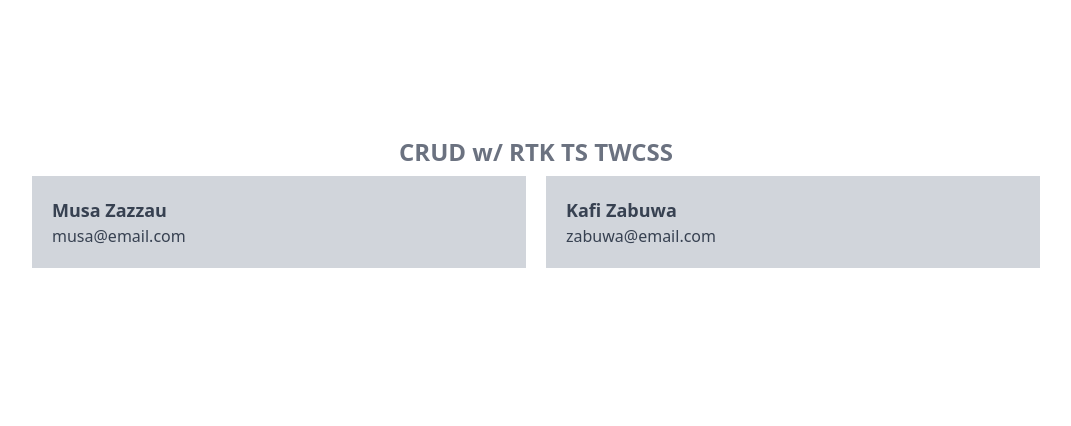
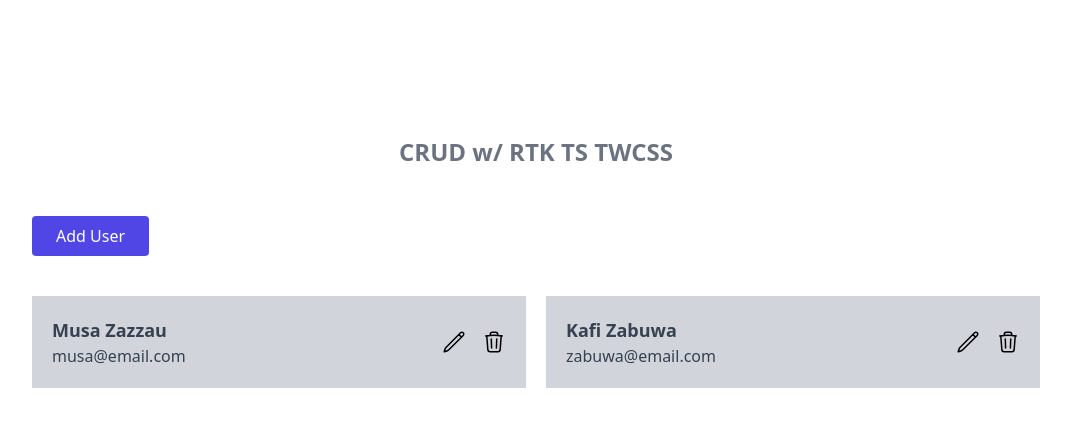
Before and after one commit to kabirbapson/crud-ops, a React (Create React App) app: page / in a window 1280 px wide. Shown: the top 426 px of the page, without its empty margins (104-1175 px from the left). Built offline with nearby package versions, Linux system fonts and the light colour scheme.

Commit message:
first init

```diff
--- /dev/null
+++ b/src/components/Button.tsx
@@ -0,0 +1,18 @@
+import React from "react";
+type butProps = {
+  onClick?: () => void;
+  children: any;
+};
+
+const Button = ({ onClick, children }: butProps) => {
+  return (
+    <button
+      className="bg-indigo-600 text-white py-2 px-6 my-10 rounded hover:bg-indigo-700"
+      onClick={onClick}
+    >
+      {children}
+    </button>
+  );
+};
+
+export default Button;
--- a/src/features/users/UserList.tsx
+++ b/src/features/users/UserList.tsx
@@ -1,4 +1,5 @@
 import React from "react";
+import Button from "../../components/Button";
 
 const UserList = () => {
   const users = [
@@ -11,16 +12,49 @@ const UserList = () => {
         className="bg-gray-300 p-5 flex items-center justify-between"
         key={user.id}
       >
-        <div>
+        <div className="">
           <h3 className="font-bold text-lg text-gray-700 ">{user.name} </h3>
           <span className="font-normal text-gray-700 "> {user.email} </span>
         </div>
-        <div className="" >
-
+        <div className="flex  gap-4 ">
+          <button>
+            <svg
+              xmlns="http://www.w3.org/2000/svg"
+              fill="none"
+              viewBox="0 0 24 24"
+              strokeWidth={1.5}
+              stroke="currentColor"
+              className="w-6 h-6"
+            >
+              <path
+                strokeLinecap="round"
+                strokeLinejoin="round"
+                d="M16.862 4.487l1.687-1.688a1.875 1.875 0 112.652 2.652L6.832 19.82a4.5 4.5 0 01-1.897 1.13l-2.685.8.8-2.685a4.5 4.5 0 011.13-1.897L16.863 4.487zm0 0L19.5 7.125"
+              />
+            </svg>
+          </button>
+          <button>
+            <svg
+              xmlns="http://www.w3.org/2000/svg"
+              fill="none"
+              viewBox="0 0 24 24"
+              strokeWidth={1.5}
+              stroke="currentColor"
+              className="w-6 h-6"
+            >
+              <path
+                strokeLinecap="round"
+                strokeLinejoin="round"
+                d="M14.74 9l-.346 9m-4.788 0L9.26 9m9.968-3.21c.342.052.682.107 1.022.166m-1.022-.165L18.16 19.673a2.25 2.25 0 01-2.244 2.077H8.084a2.25 2.25 0 01-2.244-2.077L4.772 5.79m14.456 0a48.108 48.108 0 00-3.478-.397m-12 .562c.34-.059.68-.114 1.022-.165m0 0a48.11 48.11 0 013.478-.397m7.5 0v-.916c0-1.18-.91-2.164-2.09-2.201a51.964 51.964 0 00-3.32 0c-1.18.037-2.09 1.022-2.09 2.201v.916m7.5 0a48.667 48.667 0 00-7.5 0"
+              />
+            </svg>
+          </button>
         </div>
       </div>
     ));
   return (
+    <div>
+      <Button  onClick={()=> console.log('ddfd')} >Add User</Button>
       <div className="grid gap-5 md:grid-cols-2 ">
         {users.length ? (
           renderUsers()
@@ -30,6 +64,7 @@ const UserList = () => {
           </p>
         )}
       </div>
+    </div>
   );
 };
 
```
Lines whose indentation alone changed are shown as unchanged.
